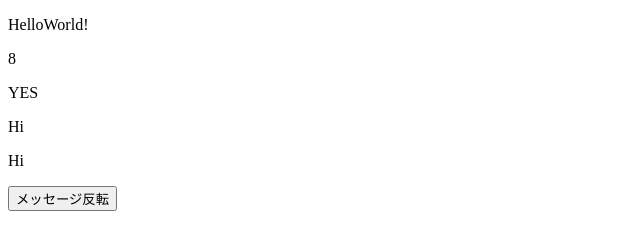
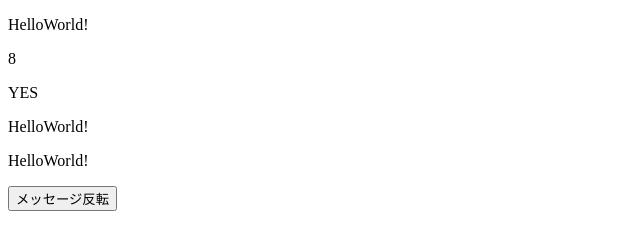
Before and after one commit to Naoki1126/vuejs_practice, a plain HTML site: page index.html in a window 1280 px wide. Shown: the whole page, without its empty margins (0-640 px from the left). Drawn offline with Linux system fonts and the light colour scheme.

Commit message:
update[index.html]

```diff
--- a/index.html
+++ b/index.html
@@ -28,7 +28,7 @@
                     this.message = this.message.split('').reverse().join('')
                     },
                     sayHI: function(){
-                        return 'Hi';
+                        return this.message;
                     }
                 }
             })
```
